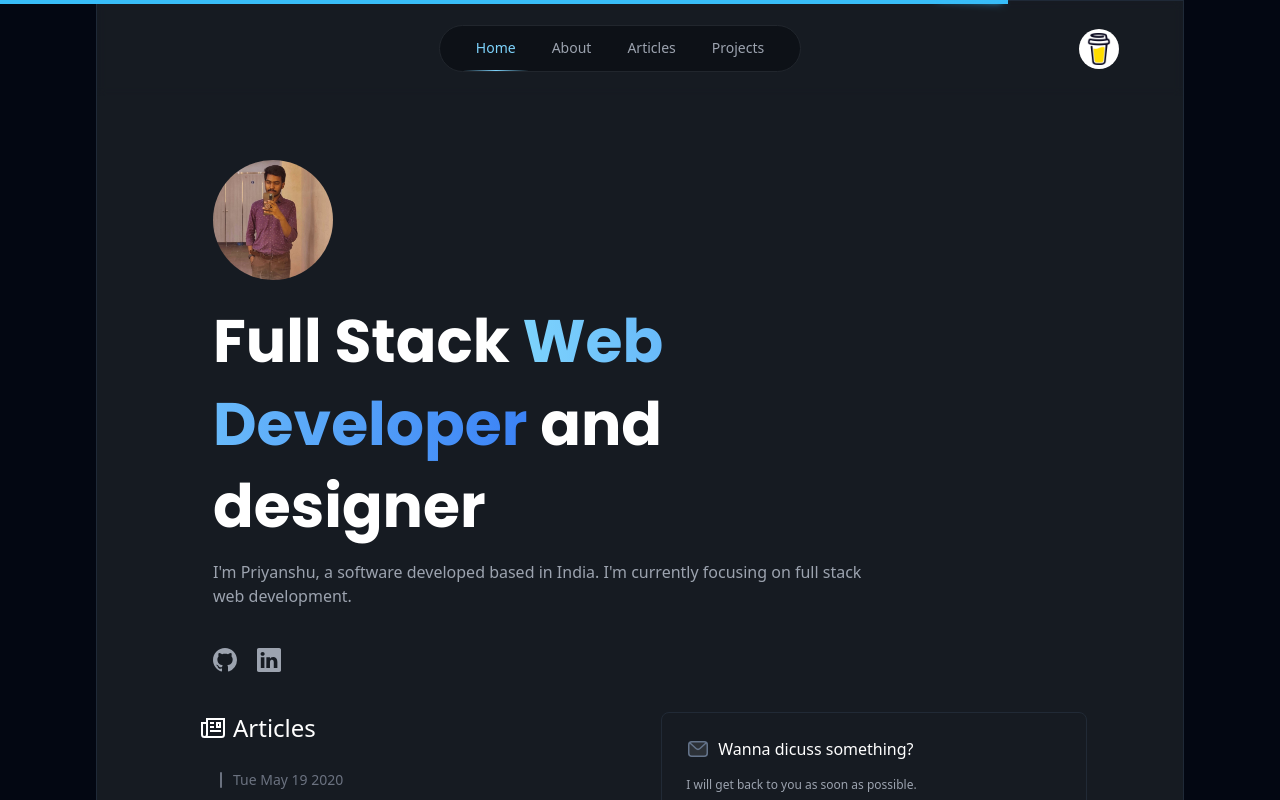
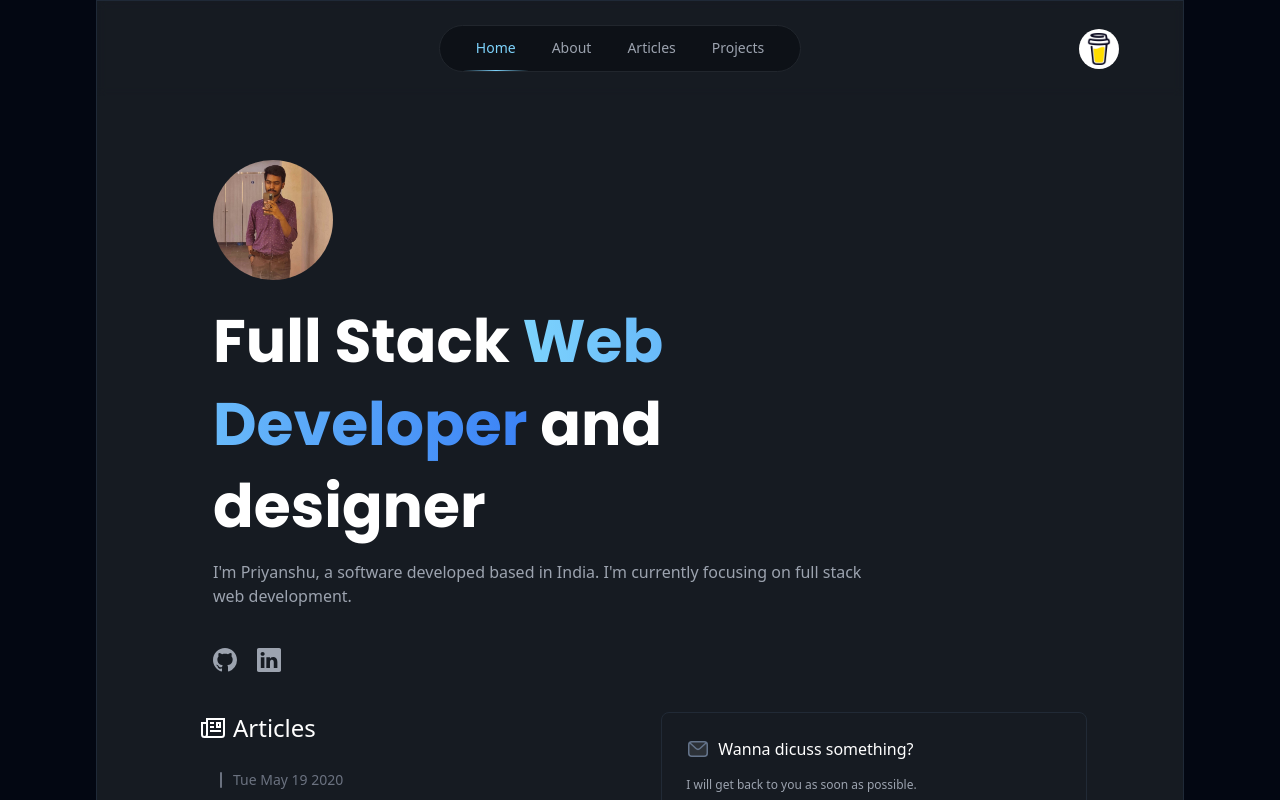
Before and after one commit to kpriyanshu2003/kpriyanshu2003.github.io, a Next.js app: page / in a window 1280 px wide. Shown: the top 800 px of the page. Built offline with nearby package versions, Linux system fonts and the light colour scheme.

Commit message:
Removed unused component

```diff
--- a/src/app/page.tsx
+++ b/src/app/page.tsx
@@ -11,7 +11,7 @@ export default function Home() {
     <div className="bg-gray-950">
       <div className="md:border md:mx-24 bg-[#161b22] border-gray-800">
         <NavBar />
-        <TopLoadingBar />
+        {/* <TopLoadingBar /> */}
         <div className="md:mx-24 md:my-16 my-8">
           <Main />
           <div className="md:flex md:items-start md:justify-between my-16 md:my-10">
```
